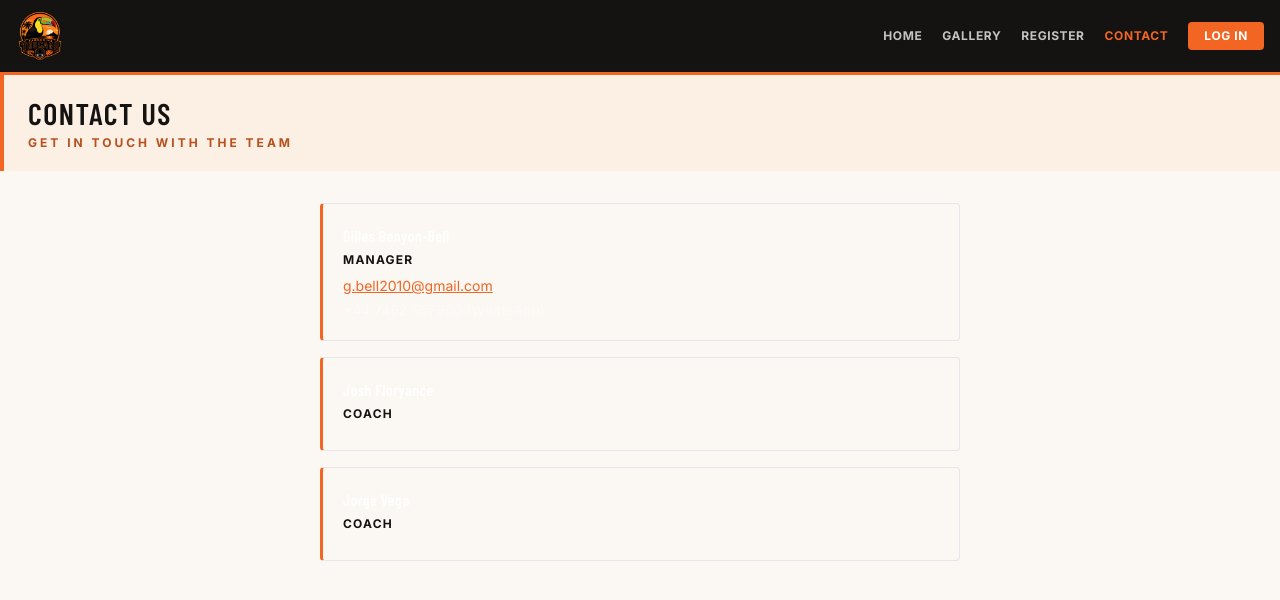
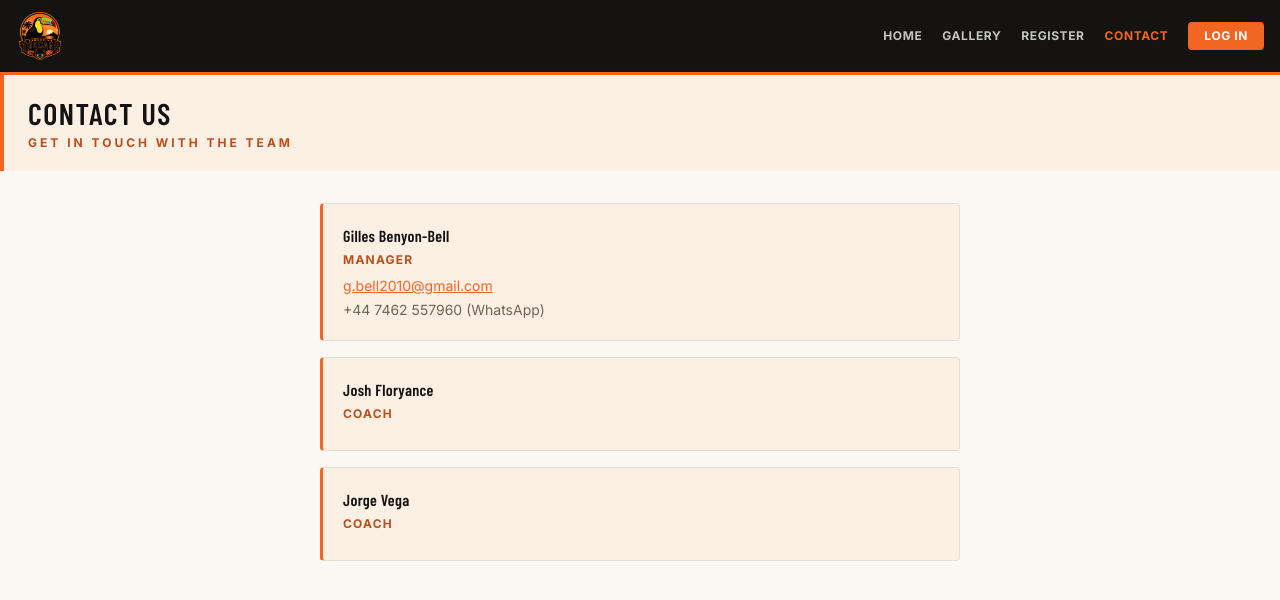
Before and after one commit to gbell2026/bocas-juniors-fc, a Next.js app: page /contact in a window 1280 px wide. Shown: the top 600 px of the page. Built offline with nearby package versions, Linux system fonts and the light colour scheme; no server answers.

Commit message:
feat: retheme Contact page to light Tangerine Toucans theme

```diff
--- a/src/app/contact/page.tsx
+++ b/src/app/contact/page.tsx
@@ -23,16 +23,16 @@ const contacts = [
 
 export default function ContactPage() {
   return (
-    <main className="bg-brand-dark min-h-screen">
+    <main className="bg-brand-cream min-h-screen">
       <PageHeader title="Contact Us" subtitle="Get in touch with the team" />
       <div className="max-w-2xl mx-auto py-8 px-4 space-y-4">
         {contacts.map(c => (
           <div
             key={c.name}
-            className="bg-brand-surface border border-brand-border border-l-[3px] border-l-brand-primary rounded p-5"
+            className="bg-brand-tint border border-brand-line border-l-[3px] border-l-brand-primary rounded p-5"
           >
-            <h2 className="text-white font-black text-base">{c.name}</h2>
-            <p className="text-brand-cyan font-bold uppercase tracking-widest text-xs mt-1 mb-2">{c.role}</p>
+            <h2 className="text-brand-ink font-black text-base">{c.name}</h2>
+            <p className="text-brand-primaryDeep font-bold uppercase tracking-widest text-xs mt-1 mb-2">{c.role}</p>
             {c.email && (
               <p className="text-sm">
                 <a href={`mailto:${c.email}`} className="text-brand-primary underline">
@@ -40,7 +40,7 @@ export default function ContactPage() {
                 </a>
               </p>
             )}
-            {c.phone && <p className="text-white/50 text-sm mt-1">{c.phone}</p>}
+            {c.phone && <p className="text-brand-muted text-sm mt-1">{c.phone}</p>}
           </div>
         ))}
       </div>
```
